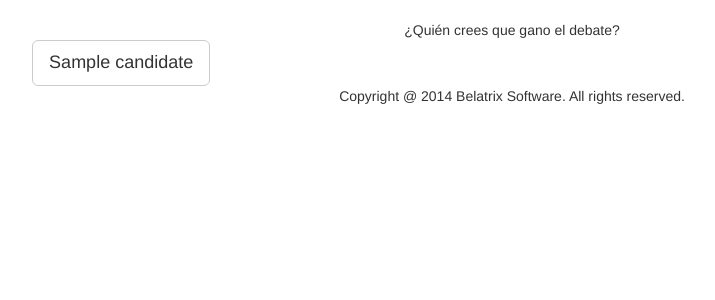
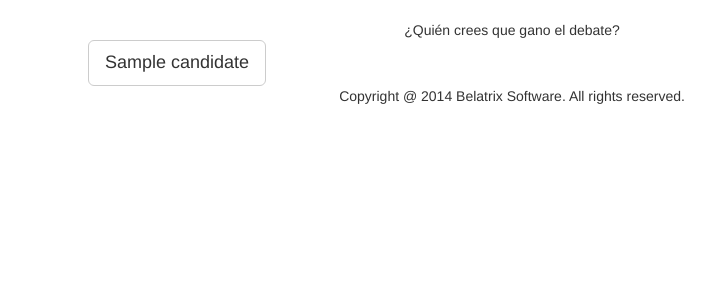
Before and after one commit to neosergio/hackatonqr, a Django app: page /vote/ in a window 1280 px wide. Shown: the part 52-352 px from the top of the page, without its empty margins (128-843 px from the left). Run offline with Django 3.2, Linux system fonts and the light colour scheme; tables that the repository leaves empty hold one stand-in row (values such as "Sample post"); some libraries are stand-ins or nearby versions.

Commit message:
Changed candidate button to 6 column div

```diff
--- a/templates/vote/index.html
+++ b/templates/vote/index.html
@@ -7,7 +7,7 @@
         </div>
         <div class="row">
             {% for candidate in candidate_list %}
-            <div class="col-md-5 candidate">
+            <div class="col-md-6 candidate">
                 <a class="btn btn-lg btn-default" href="{% url 'vote:candidate' candidate.id %}">{{candidate.name}}</a>
             </div>
             {% endfor %}
```
